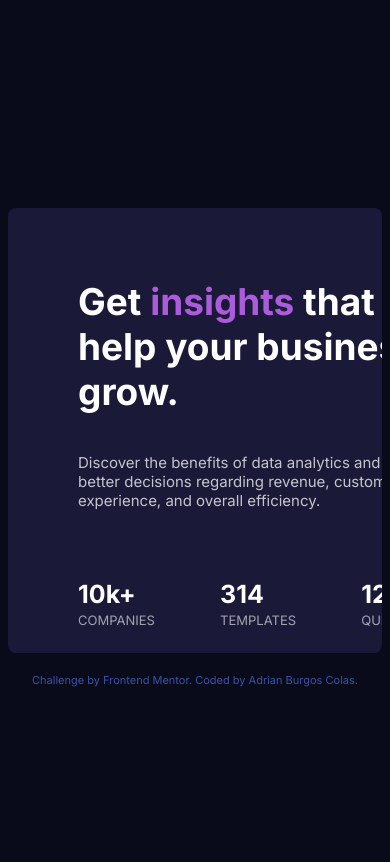
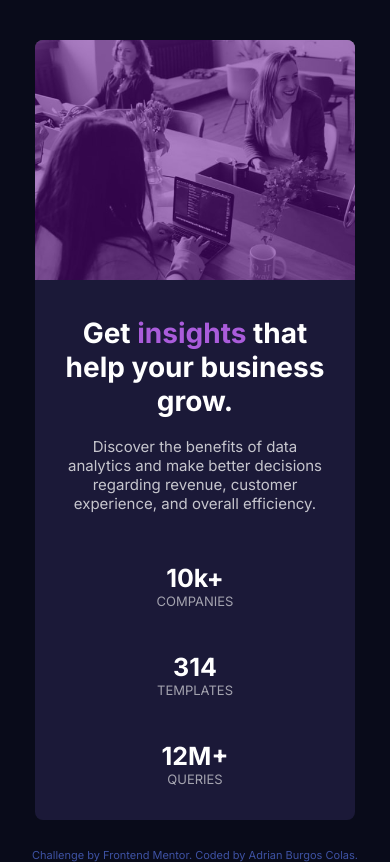
Before and after one commit to adrianburgoscolas/stats-preview-card-component, a plain HTML site: page index.html in a window 390 px wide. Drawn offline with Linux system fonts and the light colour scheme.

Commit message:
mobile vesion ok, responsive desing ok

```diff
--- a/index.css
+++ b/index.css
@@ -22,7 +22,8 @@ body{
     border-radius: 8px;
     overflow: hidden;
 }
- #content{
+
+ #content-box{
      display: flex;
      flex-direction: column;
      justify-content: space-between;
@@ -90,3 +91,47 @@ img{
     color: hsl(228, 45%, 44%);
     text-decoration: none;
 }
+
+@media screen and (max-width:1135px){
+    #card{
+        flex-direction: column-reverse;
+        justify-content: flex-end;
+        align-items: center;
+        height: 780px;
+        width: 320px;
+        text-align: center;
+    }
+    .attribution{
+        margin-top: 850px;
+    }
+    #content-box{
+        align-items: center;
+        padding: 0;
+        margin-top: 35px;
+
+        width: 290px;
+    }
+    #content-text{
+        width: 270px;
+        font-size: 15px;
+        padding: 0;
+        margin: 0;
+    }
+    #img-box,img{
+        width: 320px;
+        height: 240px;
+        object-fit: cover;
+    }
+    h1{
+        font-size: 28px;
+    }
+    #stats{
+        flex-direction: column;
+        justify-content: flex-start;
+    }
+    #stats h4 {
+        padding: 0;
+        margin: 30px;
+    }
+
+}
--- a/index.html
+++ b/index.html
@@ -15,7 +15,7 @@
 </head>
 <body>
   <div id="card">
-    <main id="content">
+    <main id="content-box">
       <header>
         <h1>Get <span class='accent'>insights</span> that help your business grow.</h1>
       </header>
@@ -30,7 +30,7 @@
     </main>
     <section id="img-box">
       <div id="img-tint"></div>
-      <img src="./images/image-header-desktop.jpg" alt="">
+      <img src="./images/image-header-desktop.jpg" alt="Business meetting">
     </section>
   </div>
   <footer class="attribution">
```
